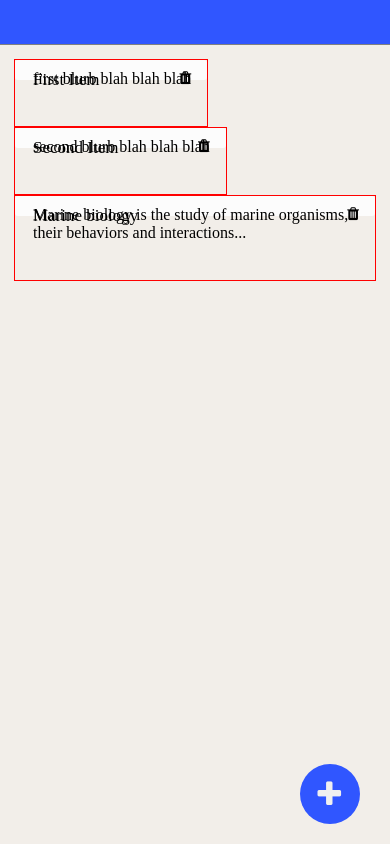
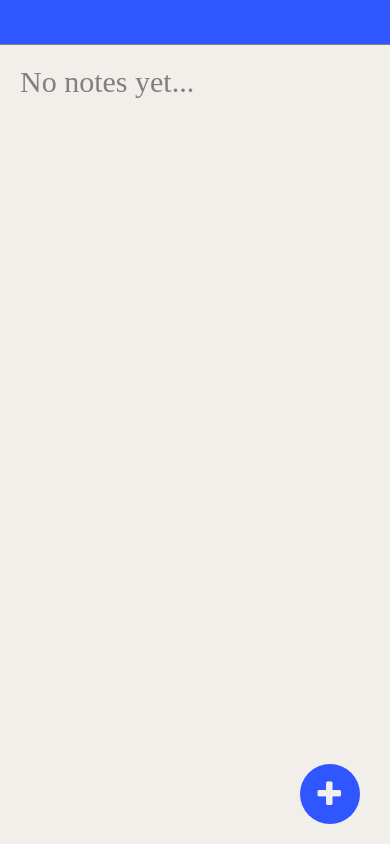
Before and after one commit to mackenzieros/enquir-frontend, a React Native app: screen / in a window 390 px wide. Built offline with nearby package versions, Linux system fonts and the light colour scheme; what react-native-push-notification would draw is missing.

Commit message:
bug fixes; indicator when no notes; remove debug code

```diff
--- a/src/Main.js
+++ b/src/Main.js
@@ -14,45 +14,6 @@ import { containers, buttons, text } from './MainStyles';
 import { PushNotification } from './services/PushNotification';
 import { search } from './helpers/BinarySearch';
 const NOTECARD_DESC_LIMIT = 75;
-
-let DATA = [
-  {
-    id: 0,
-    topic: 'First Item',
-    notes: 'first blurb blah blah blah',
-    questions: [{
-      id: 0,
-      question: 'What is this?'
-    }],
-    notifications: true,
-  },
-  {
-    id: 1,
-    topic: 'Second Item',
-    notes: 'second blurb blah blah blah',
-    questions: [{
-      id: 0,
-      question: 'What is this?'
-    }],
-    notifications: true,
-  },
-  {
-    id: 2,
-    topic: 'Marine biology',
-    notes: 'Marine biology is the study of marine organisms, their behaviors and interactions with the environment. Marine biologists study biological oceanography and the associated fields of chemical, physical, and geological oceanography to understand marine organisms.',
-    questions: [
-      {
-        id: 0,
-        question: 'What is marine biology?'
-      },
-      {
-        id: 1,
-        question: 'What do marine biologists study?',
-      }
-    ],
-    notifications: true,
-  },
-];
 
 // Used to paraphrase notes for display
 const ellipseSubstr = (str) => {
@@ -146,7 +107,6 @@ export default class Main extends Component {
 
   // Load notes data from storage
   componentDidMount() {
-    Storage.addNotes(DATA).then();  // TODO: FOR TESTING
     this.loadNotes();
   }
 
@@ -159,6 +119,9 @@ export default class Main extends Component {
           <Text style={text.title} />
         </View>
         <View style={containers.content}>
+          {(notes == undefined || notes.length < 1) &&
+            <Text style={text.nonotes}>No notes yet...</Text>
+          }
           <FlatList
             data={notes}
             renderItem={({ item }) => <Notecard parent={this} item={item} />}
--- a/src/MainStyles.js
+++ b/src/MainStyles.js
@@ -70,6 +70,14 @@ const buttons = StyleSheet.create({
 });
 
 const text = StyleSheet.create({
+    nonotes: {
+        top: 20,
+        left: 20,
+        position: 'absolute',
+        color: 'grey',
+        fontFamily: 'Roboto-Medium',
+        fontSize: 30,
+    },
     topic: {
         fontFamily: 'Roboto-Medium',
         fontSize: 17,
--- a/src/components/NotecardModal/NotecardModal.js
+++ b/src/components/NotecardModal/NotecardModal.js
@@ -141,7 +141,7 @@ export default class NotecardModal extends Component {
     });
 
     // get existing notes
-    const existingNotes = await Storage.retrieveNotes();
+    var existingNotes = await Storage.retrieveNotes();
 
     // default topic name
     const topic = this.state.topicInput.length > 0 ? this.state.topicInput : 'Untitled';
@@ -158,7 +158,12 @@ export default class NotecardModal extends Component {
       }
     } else {
       // add new notecard
-      id = existingNotes.length == 0 ? 0 : existingNotes[existingNotes.length - 1].id + 1;
+      if (!existingNotes || !existingNotes.length) {
+        existingNotes = [];
+        id = 0;
+      } else {
+        id = existingNotes[existingNotes.length - 1].id + 1;
+      }
 
       existingNotes.push({
         id: id,
@@ -200,6 +205,10 @@ export default class NotecardModal extends Component {
       });
 
       if (res.status !== 200 && res.status !== 201) {
+        throw Error;
+      }
+
+      if (!res.data || !res.data.blurb) {
         throw Error;
       }
 
--- a/src/services/Storage/Storage.js
+++ b/src/services/Storage/Storage.js
@@ -6,7 +6,6 @@ const retrieveNotes = async () => {
     if (notes !== null) {
       return JSON.parse(notes);
     }
-    console.log('Err: no notes found');
   } catch (err) {
     console.log('Err fetching data ', err)
   }
```
